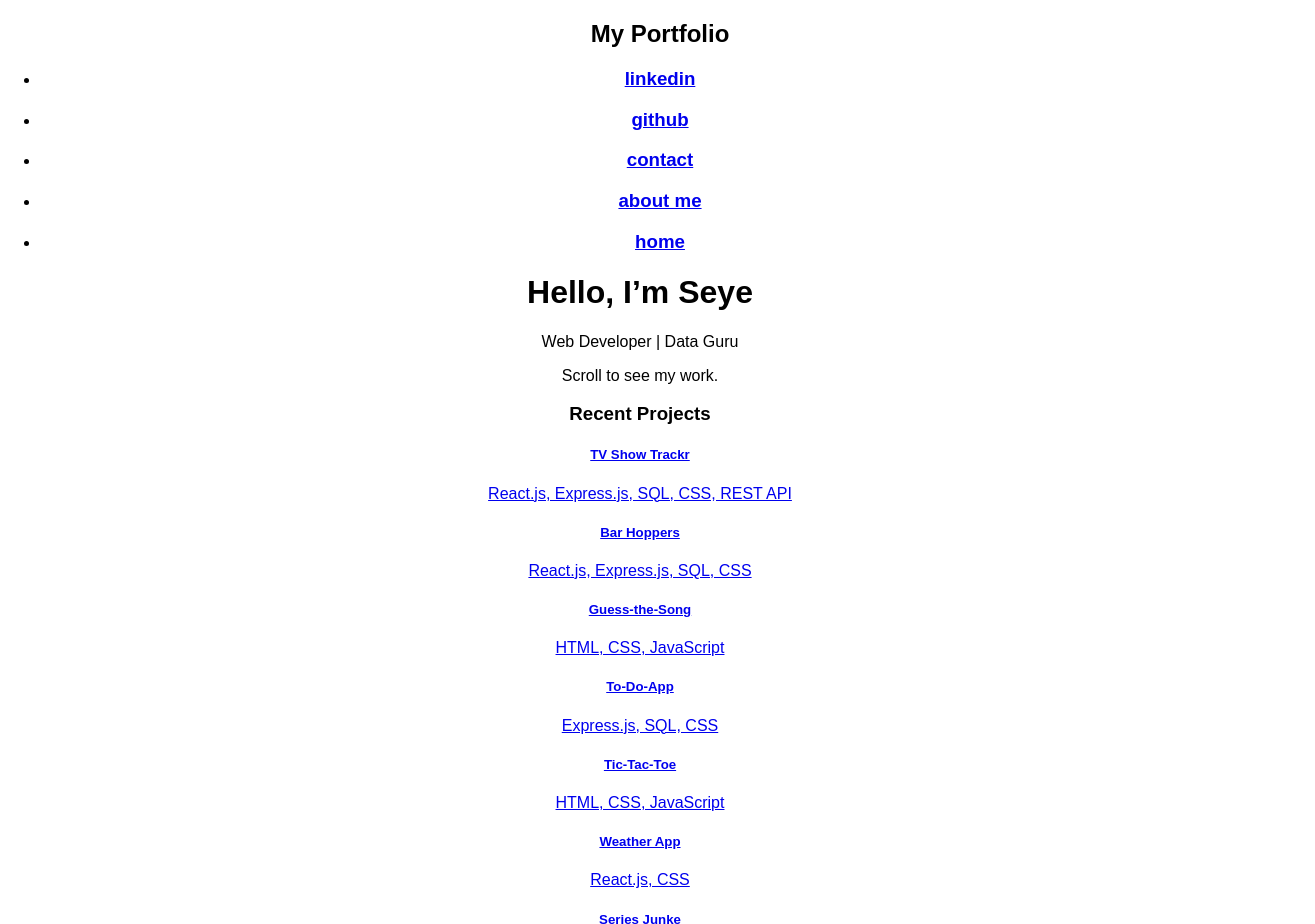
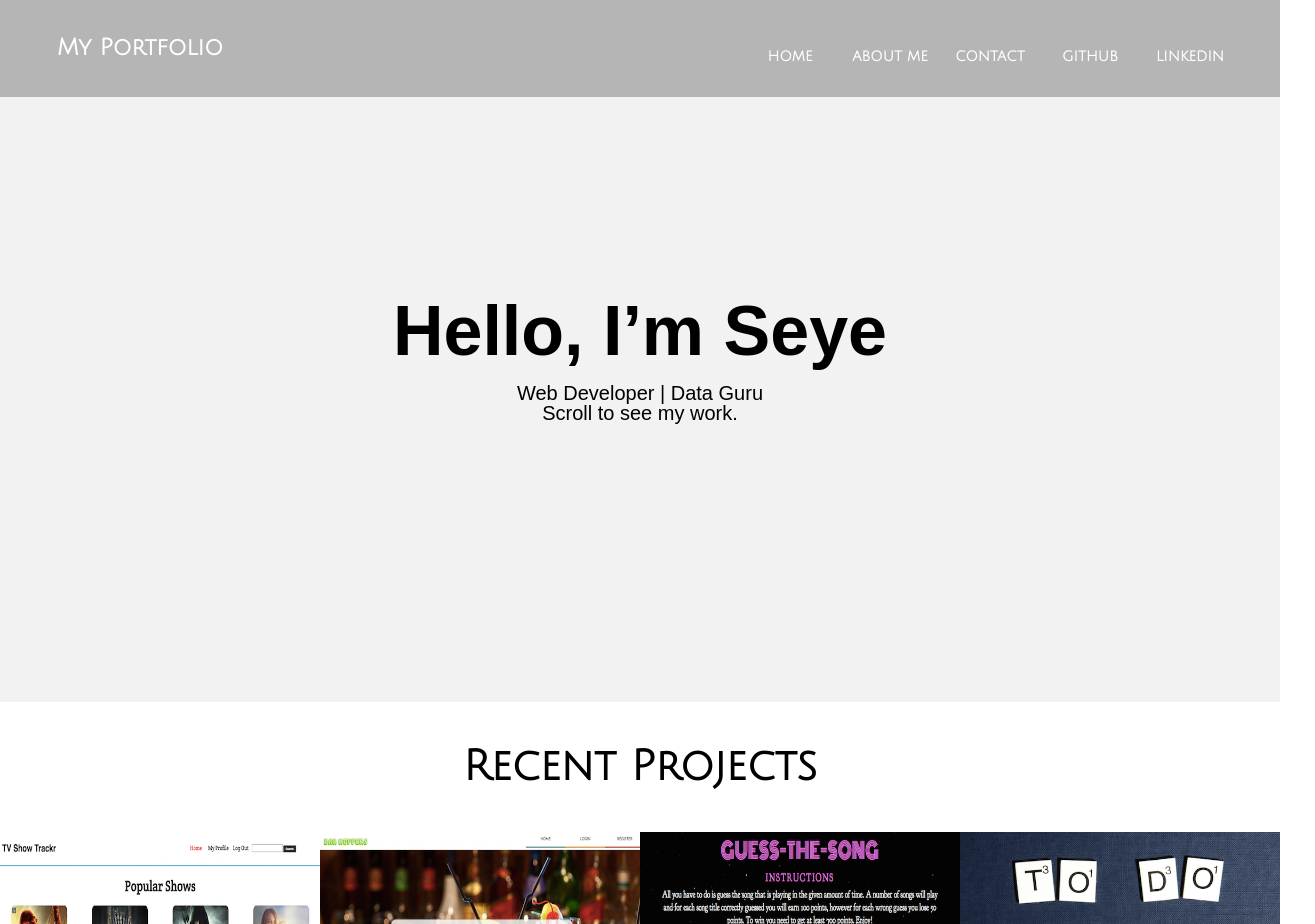
Before and after one commit to seyesij/portfolio, a React (Create React App) app in the folder my_website/: page / in a window 1280 px wide. Shown: the top 924 px of the page, 1315 px wide, since content can reach past the window. Built offline with nearby package versions, Linux system fonts and the light colour scheme.

Commit message:
add style

```diff
--- a/my_website/src/App.css
+++ b/my_website/src/App.css
@@ -2,27 +2,145 @@
   text-align: center;
 }
 
-.App-logo {
-  animation: App-logo-spin infinite 20s linear;
-  height: 80px;
+/****Homepage****/
+.projects {
+  padding: 0px;
+}
+.projectheading{
+  text-align: center;
+  font-family: 'Julius Sans One', sans-serif;
+  font-size: 42px;
+}
+.p1, .p2, .p3, .p4, .p5, .p6, .p7, .p8 {
+  height: 250px;
+  width: 320px;
+  padding-right: 0px;
+  padding-left: 0px;
+  flex-grow: 1;
+}
+.p1 {
+  background: url("./images/tvshowtrakr.png");
+  background-size: 100% 100%;
+  box-shadow: 0 0 0 1px #fff;
+}
+.work:hover .overlay {
+    opacity: 1;
+}
+.overlay {
+    height: 248px;
+    opacity: 0;
+    width: 353px;
+    background: rgba(64, 35, 97, 0.85);
+    transition: opacity, 0.3s;
+    border: 1px solid rgba(64, 35, 97, 0.8);
+}
+.overlay-text {
+    color: white;
+    text-align: center;
+    margin-top: 80px;
+  }
+.overlay-text h5 {
+  text-transform: uppercase;
+}
+.overlay-text p {
+  font-size: 14px;
+}
+.p2 {
+  background: url("./images/barhoppers.png");
+  background-size: 100% 100%;
+}
+.p3 {
+  background: url("./images/songgame.png");
+  background-size: 100% 100%;
+}
+.p4 {
+  background: url("./images/todo2.png");
+  background-size: 100% 100%;
+}
+.p5 {
+  background: url("./images/tictactoe.png");
+  background-size: 100% 100%;
+}
+.p6 {
+  background: url("./images/weather.png");
+  background-size: 100% 100%;
+}
+.p7 {
+  background: url("./images/seriesjunkie.png");
+  background-size: 100% 100%;
+}
+.p8 {
+  background: url("./images/cocktails.png");
+  background-size: 100% 100%;
+}
+.images{
+  display: flex;
+  flex-wrap: wrap;
+  width: 100%;
 }
 
-.App-header {
-  background-color: #222;
-  height: 150px;
-  padding: 20px;
-  color: white;
+/****Heading*****/
+.heading{
+  height: 700px;
+  background-color: #f2f2f2;
+  border: 1px solid #f2f2f2;
+  display: flex;
+  justify-content: center;
+  align-items: center;
+}
+.banner h1 {
+  font-size: 70px;
+  line-height: 30px;
+}
+.banner p {
+  font-size: 20px;
+  line-height: 0;
 }
 
-.App-title {
-  font-size: 1.5em;
+/*****NAV*****/
+.navbar {
+  background-color: #f2f2f2;
+  top: 0;
 }
-
-.App-intro {
-  font-size: large;
+.nav ul {
+  height: 60px;
 }
-
-@keyframes App-logo-spin {
-  from { transform: rotate(0deg); }
-  to { transform: rotate(360deg); }
+.navlink {
+  text-decoration: none;
+  list-style-type: none;
 }
+.nav {
+  width: 100%;
+  overflow: hidden;
+  position: fixed;
+  background-color: rgba(0, 0, 0, 0.25);
+}
+.links {
+  margin-right: 40px;
+}
+.nav ul h3 {
+  width: 100px;
+  line-height: 53px;
+  padding:0px;
+  text-align:center;
+  display: block;
+  transition: .2s all linear;
+  font-size: 14px;
+  color: white;
+  text-transform: uppercase;
+  font-family: 'Julius Sans One', sans-serif;
+}
+.nav ul h2 {
+  font-size: 23px;
+  width: 200px;
+  float: left;
+  color: white;
+  font-family: 'Julius Sans One', sans-serif;
+}
+.nav ul li {
+  display: inline-block;
+  float: right;
+}
+.nav ul li h3:hover {
+  color: rgb(64, 35, 97);
+}
```
